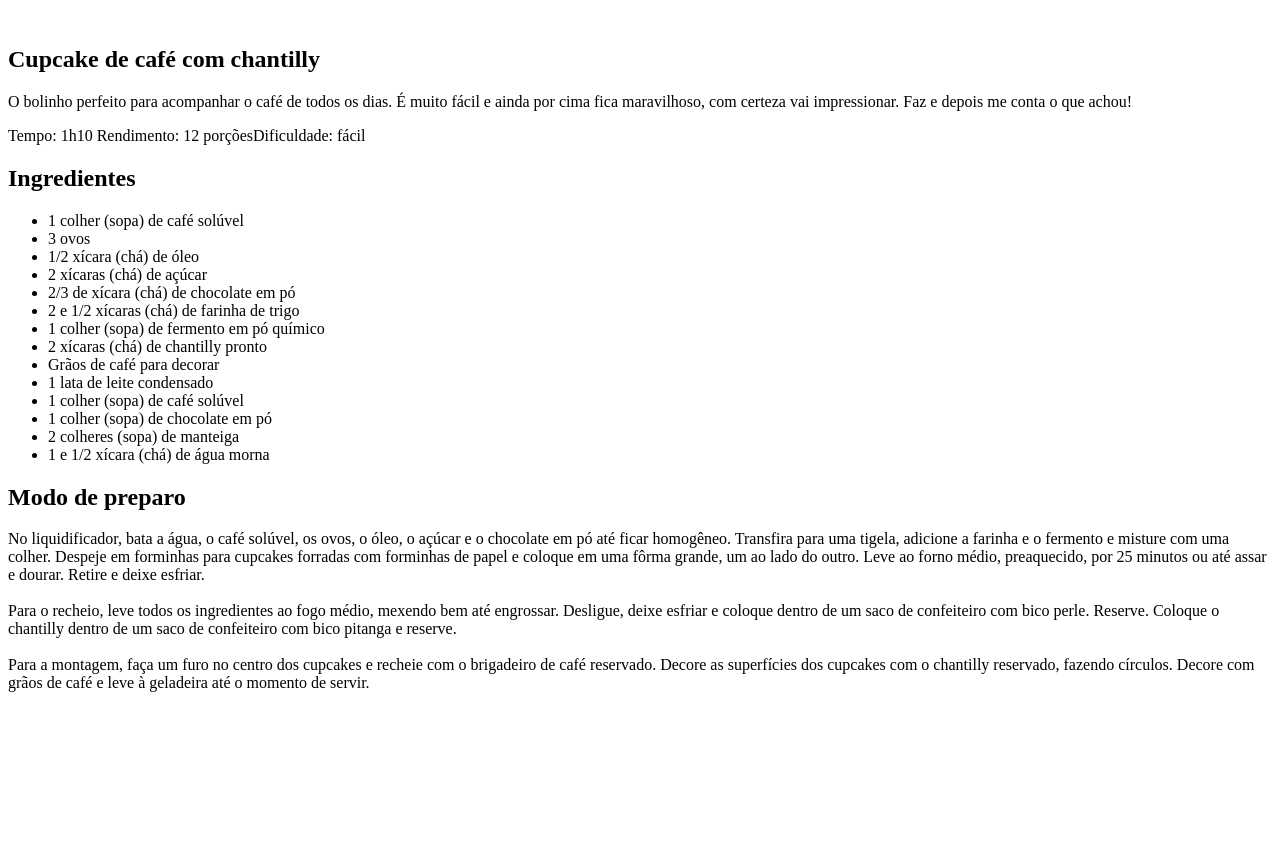
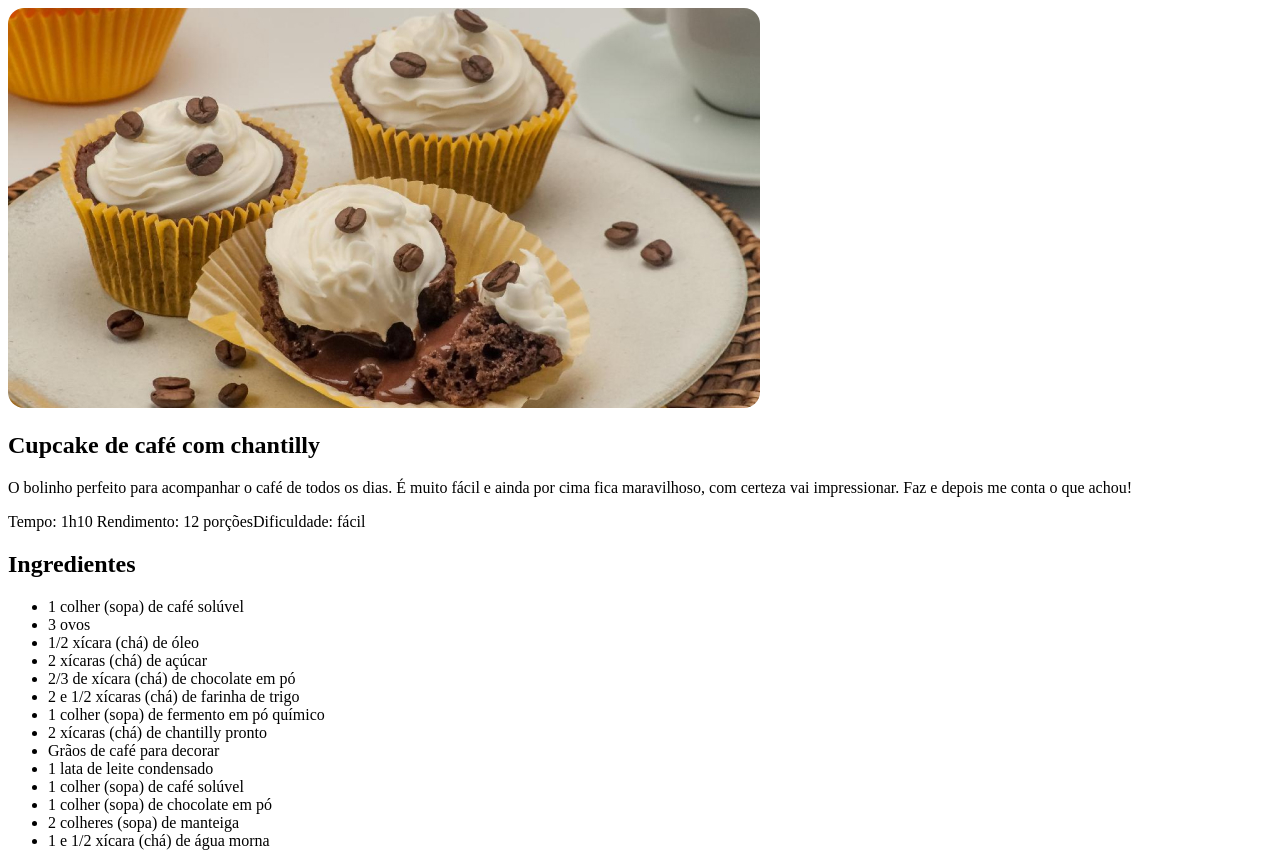
Before and after one commit to GabrielEvangelista06/projeto-receitas, a plain HTML site: page index.html in a window 1280 px wide. Shown: the top 853 px of the page. Before the commit the page ends 800 px from the top, so only its background shows below. Drawn offline with Linux system fonts and the light colour scheme.

Commit message:
adicionando imagens e e style.css

```diff
--- a/index.html
+++ b/index.html
@@ -4,10 +4,15 @@
     <meta charset="UTF-8" />
     <meta name="viewport" content="width=device-width, initial-scale=1.0" />
     <title>Página de receita</title>
+
+    <link rel="stylesheet" href="./styles.css" />
   </head>
   <body>
     <div id="page">
-      <img src="" alt="" />
+      <img
+        src="./assets/main-image.jpg"
+        alt="Imagem de um cupcake cpm grãos de café e chantilly"
+      />
       <main>
         <section id="about">
           <h1>Cupcake de café com chantilly</h1>
--- /dev/null
+++ b/styles.css
@@ -0,0 +1,3 @@
+img {
+  border-radius: 16px;
+}
```
Also changed, not shown: assets/bg-image.jpg (added), assets/main-image.jpg (added).
